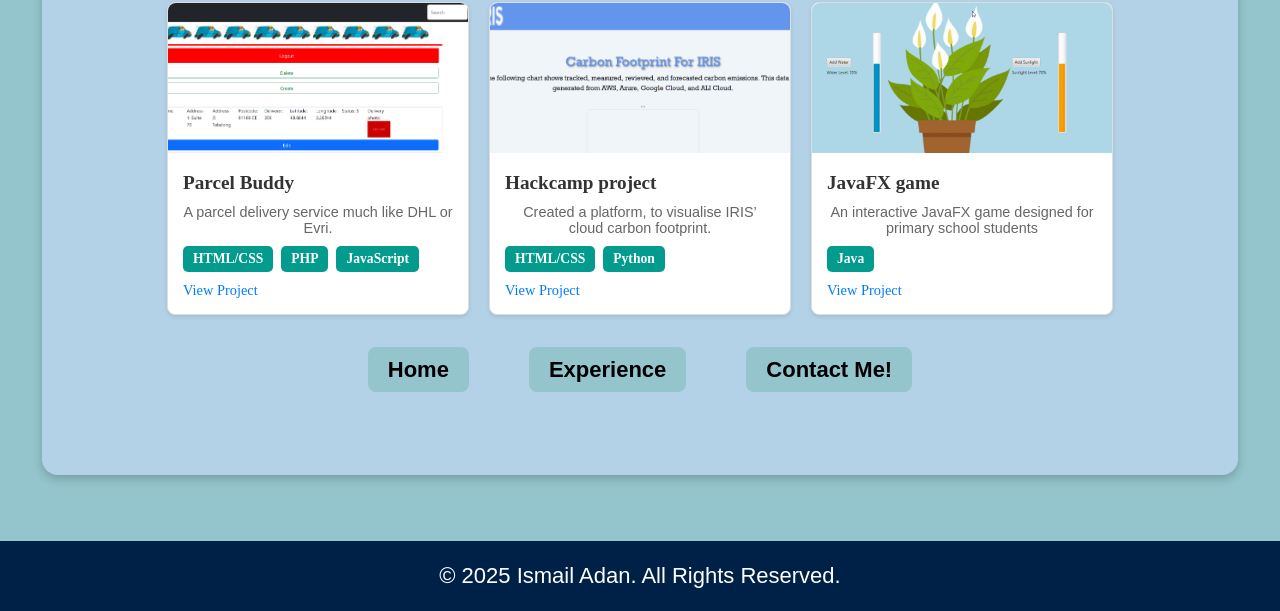
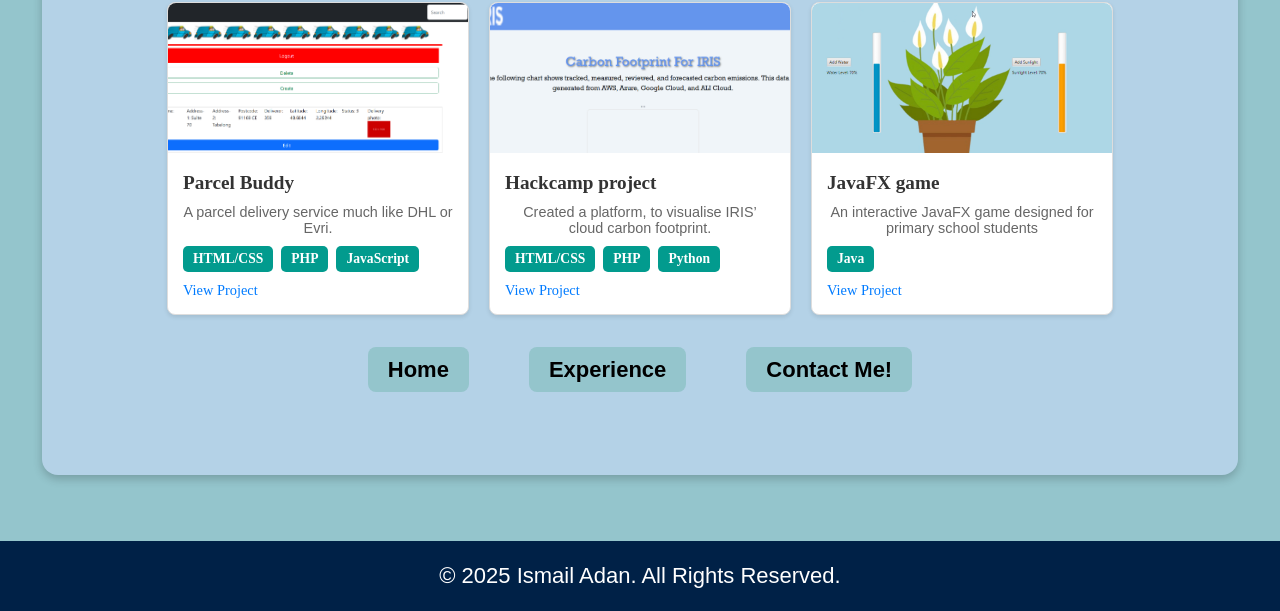
Before and after one commit to Ismail-Adan/Portfolio-Website, a plain HTML site: page projects.html in a window 1280 px wide. Shown: the part 189-800 px from the top of the page. Drawn offline with Linux system fonts and the light colour scheme.

Commit message:
Added PHP to a project

```diff
--- a/projects.html
+++ b/projects.html
@@ -35,6 +35,7 @@
                 <p>Created a platform, to visualise IRIS’ cloud carbon footprint.</p>
                 <div class="project-languages">
                   <span>HTML/CSS</span>
+                  <span>PHP</span>
                   <span>Python</span>
                 </div>
                 <a href="https://github.com/Ismail-Adan/HackcampWebsite">View Project</a>
```
